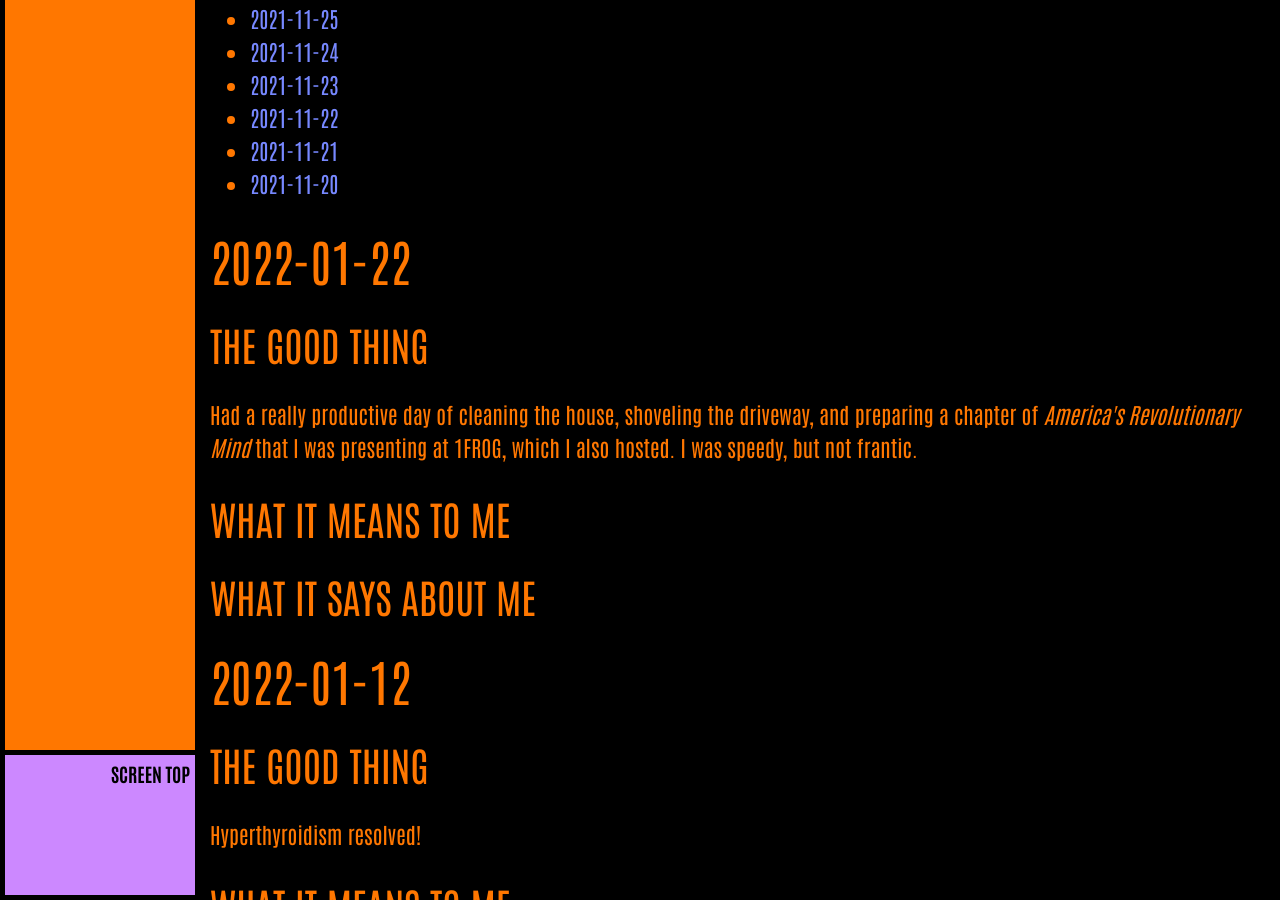
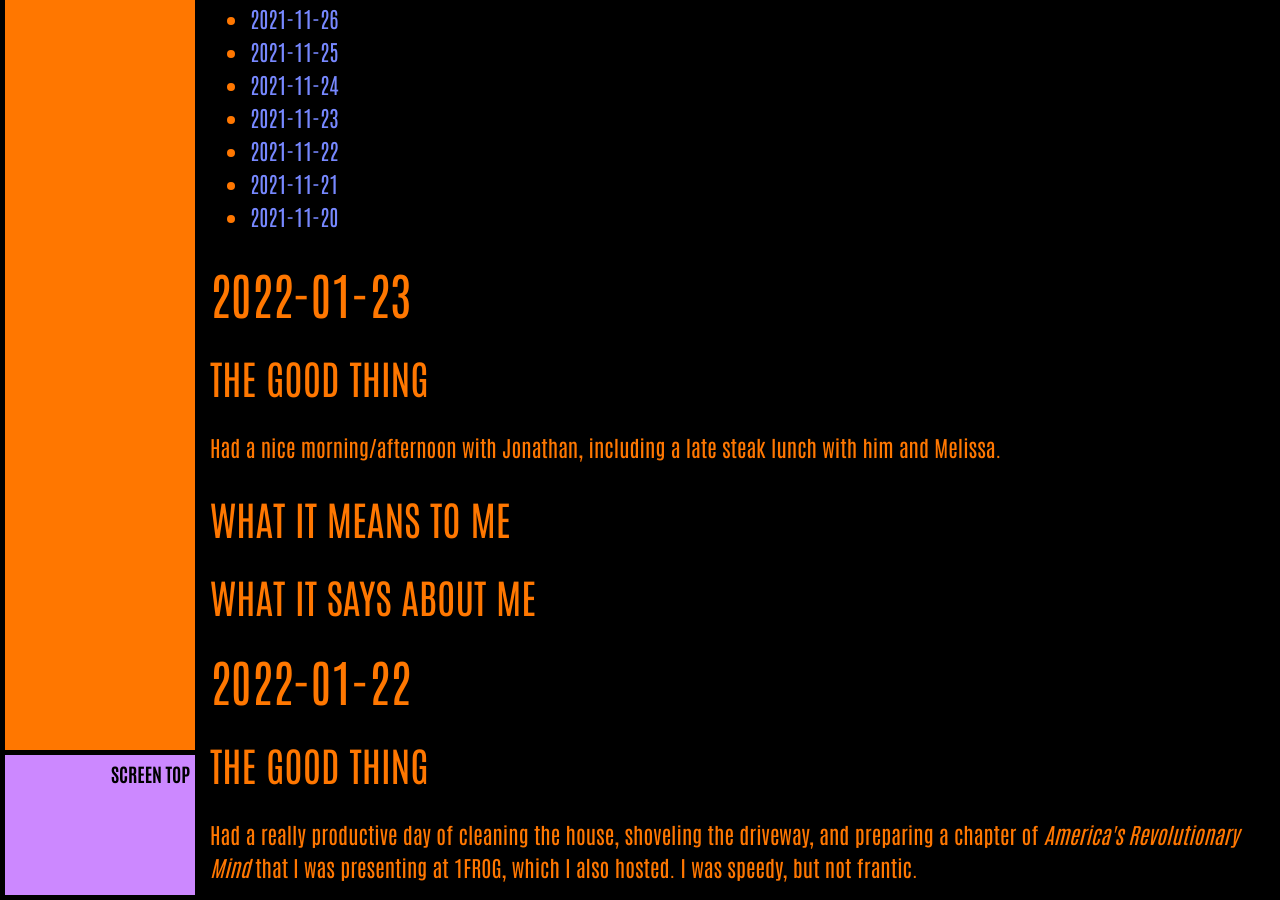
Before and after one commit to ArthurZey/arthurzey.github.io, a Jekyll site: the page built from _pages/one-good-thing.md, in a window 1280 px wide and 900 px high, scrolled down 1903 px. Built offline with Jekyll 4.4.1, drawn with Linux system fonts in a browser that asks for light colours; some of the changed text lies outside the part shown.

Commit message:
added stub for 2022-01-23

```diff
--- a/_pages/one-good-thing.md
+++ b/_pages/one-good-thing.md
@@ -12,6 +12,15 @@
 * TOC
 {:toc}
 {::options toc_levels="2" /}
+
+## 2022-01-23
+### The Good Thing
+Had a nice morning/afternoon with Jonathan, including a late steak lunch with him and Melissa.
+### What It Means to Me
+
+### What It Says about Me
+
+
 
 ## 2022-01-22
 ### The Good Thing
```
Also changed, not shown: other parts of _pages/one-good-thing.md (+1 -1 lines).
